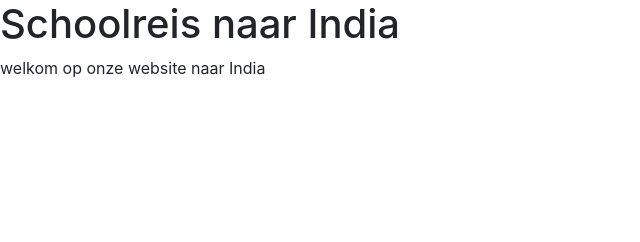
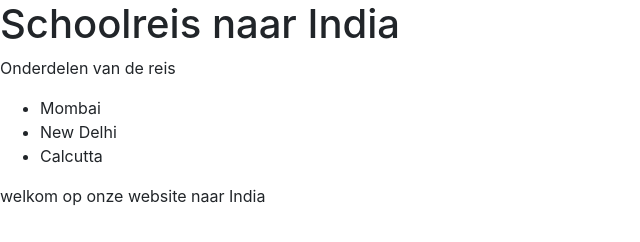
Before and after one commit to laurentballmann/reis-website-live, a plain HTML site: page index.html in a window 1280 px wide. Shown: the whole page, without its empty margins (0-640 px from the left). Drawn offline with nearby package versions, Linux system fonts and the light colour scheme.

Commit message:
Onderdelen

```diff
--- a/index.html
+++ b/index.html
@@ -11,6 +11,13 @@
   </head>
   <body>
       <h1>Schoolreis naar India</h1>
+      <p>Onderdelen van de reis</p>
+
+      <ul>
+        <li>Mombai</li>
+        <li>New Delhi</li>
+        <li>Calcutta</li>
+      </ul>
 
       <p>welkom op onze website naar India</p>
     <!-- Optional JavaScript -->
```
